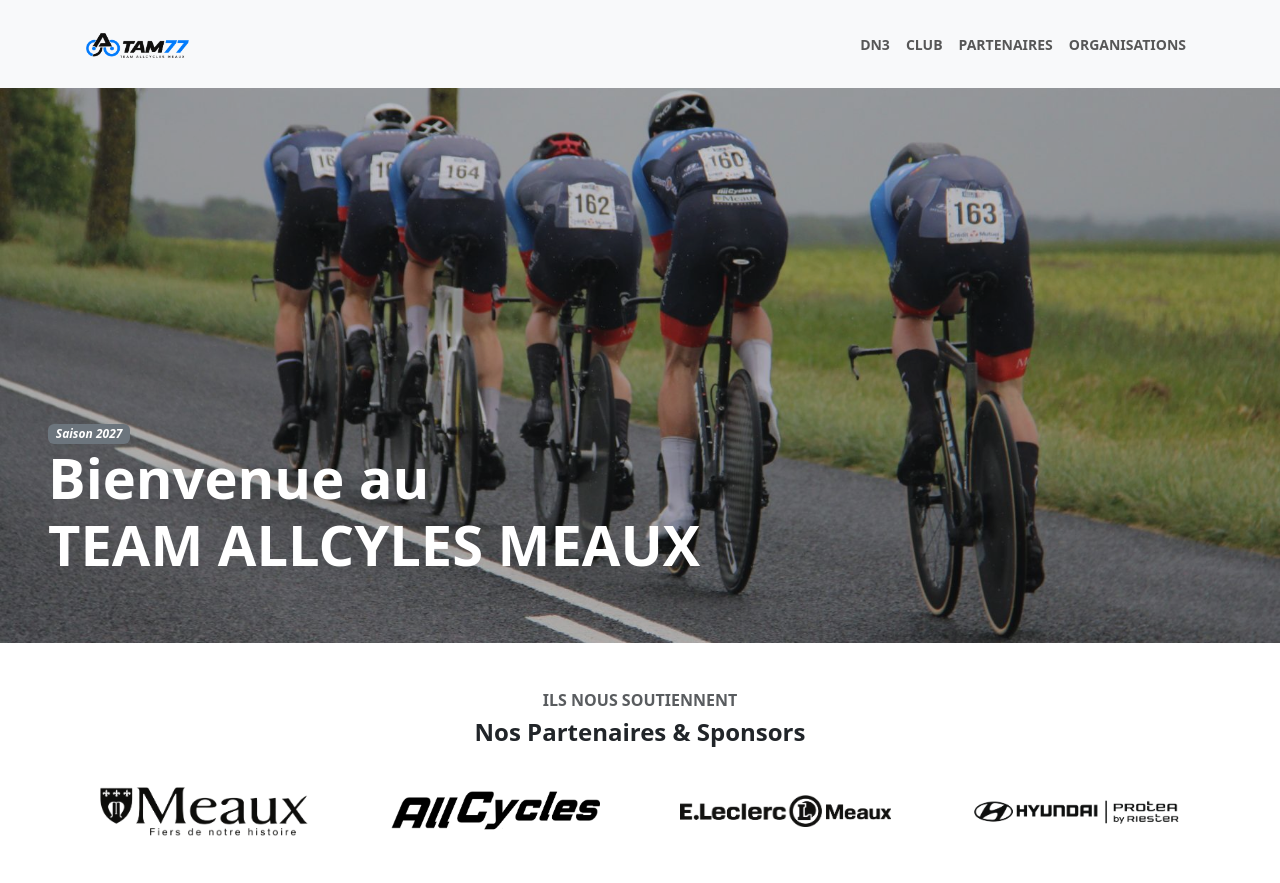
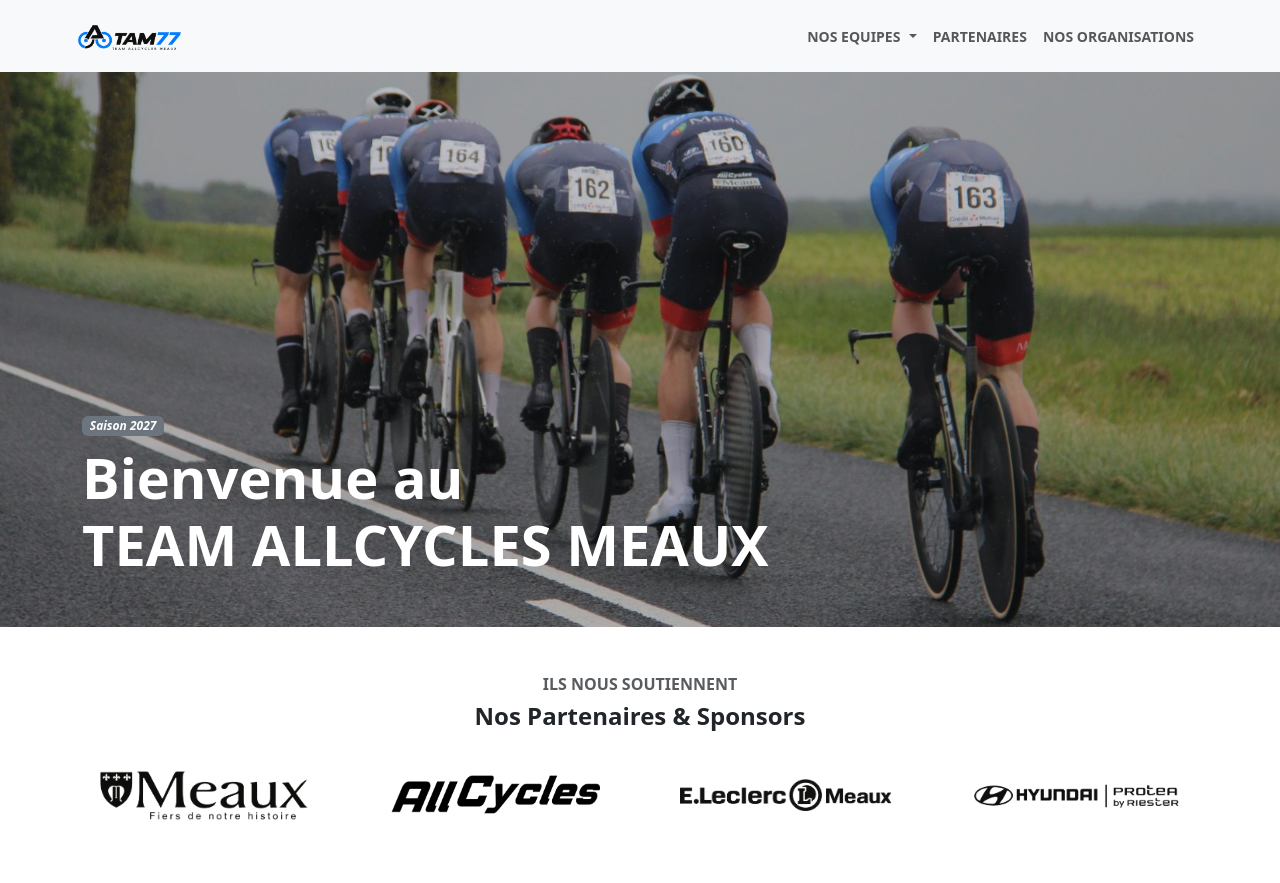
Before and after one commit to jordantalo/Allcycles, a Django app: page / in a window 1280 px wide. Shown: the top 883 px of the page. Run offline with Django 5.2, Linux system fonts and the light colour scheme; some libraries are stand-ins or nearby versions.

Commit message:
header refactoring

```diff
--- a/app/core/templates/core/components/header.html
+++ b/app/core/templates/core/components/header.html
@@ -2,21 +2,36 @@
 
 <header>
   <nav class="navbar navbar-expand-md bg-body-tertiary">
-    <div class="container p-1 p-md-3">
+    <div class="container p-1 p-md-2">
       <a class="navbar-brand" href="#"><img class="logo" src="{% static 'img/logos/tam77-light.png' %}" alt="TAM77 — Team AllCycles Meaux" /></a>
 
       <button class="navbar-toggler border-0 bg-body-secondary rounded-circle p-2 shadow-sm" type="button" data-bs-toggle="collapse" data-bs-target="#navbarNavAltMarkup" aria-controls="navbarNavAltMarkup" aria-expanded="false" aria-label="Toggle navigation"><i class="fa-solid fa-bars fs-5 text-dark"></i></button>
 
       <div class="collapse navbar-collapse" id="navbarNavAltMarkup">
-        <div class="navbar-nav ms-auto fw-semibold">
-          <a class="nav-link" aria-current="page" href="#"><small>DN3</small></a>
+        <div class="navbar-nav ms-auto fw-semibold align-items-md-center">
 
-          <a class="nav-link" href="#"><small>CLUB</small></a>
+          <!-- Dropdown formaté comme un nav-link -->
+          <div class="nav-item dropdown">
+            <a class="nav-link dropdown-toggle" href="#" role="button" data-bs-toggle="dropdown" aria-expanded="false">
+              <small>NOS EQUIPES</small>
+            </a>
+
+            <ul class="dropdown-menu border-0 shadow-sm">
+              <li>
+                <a class="dropdown-item" href="#"><small>DN2 Femmes</small></a>
+              </li>
+              <li>
+                <a class="dropdown-item" href="#"><small>DN3 Hommes</small></a>
+              </li>
+              <li>
+                <a class="dropdown-item" href="#"><small>JEUNES</small></a>
+              </li>
+            </ul>
+          </div>
 
           <a class="nav-link" href="#"><small>PARTENAIRES</small></a>
 
-          <a class="nav-link" href="#"><small>ORGANISATIONS</small></a>
-
+          <a class="nav-link" href="#"><small>NOS ORGANISATIONS</small></a>
         </div>
       </div>
     </div>
--- a/app/core/templates/core/home.html
+++ b/app/core/templates/core/home.html
@@ -6,30 +6,27 @@
     {% include 'core/components/header.html' %}
 
     <main class="d-flex flex-column flex-grow-1">
+      <div class="position-relative w-100 overflow-hidden">
+        <!-- 1. Tes images (Desktop + Mobile) -->
+        <img src="{% static 'img/home/home-desktop2.png' %}" class="d-none d-sm-block w-100 h-auto" alt="Team AllCycles Meaux" />
+        <img src="{% static 'img/home/home-mobile.jpg' %}" class="d-block d-sm-none w-100 h-auto" alt="Team AllCycles Meaux" />
 
-  <div class="position-relative w-100 overflow-hidden">
+        <!-- 2. Voile sombre (Overlay) -->
+        <div class="position-absolute top-0 start-0 w-100 h-100 bg-dark opacity-25"></div>
 
-    <!-- 1. Tes images (Desktop + Mobile) -->
-    <img src="{% static 'img/home/home-desktop2.png' %}" class="d-none d-sm-block w-100 h-auto" alt="Team AllCycles Meaux">
-    <img src="{% static 'img/home/home-mobile.jpg' %}" class="d-block d-sm-none w-100 h-auto" alt="Team AllCycles Meaux">
+        <!-- 3. Contenu superposé dans le container -->
+        <div class="position-absolute top-0 start-0 w-100 h-100">
+          <div class="container h-100 d-flex flex-column justify-content-end align-items-start text-start pb-4 pb-md-5 text-white">
+            <span class="badge text-bg-secondary mb-2"><i>Saison 2027</i></span>
 
-    <!-- 2. Voile sombre (Overlay) : gradué ou simple pour la lisibilité -->
-    <div class="position-absolute top-0 start-0 w-100 h-100 bg-dark opacity-25"></div>
-
-    <!-- 3. Contenu superposé : Bas-Gauche (justify-content-end align-items-start text-start) -->
-    <div class="position-absolute top-0 start-0 w-100 h-100 d-flex flex-column justify-content-end align-items-start text-start p-4 p-lg-5 text-white">
-
-      <span class="badge text-bg-secondary"><i>Saison 2027</i></span>
-
-      <h1 class="display-4 fw-bold mb-3 text-shadow">
-        Bienvenue au <br> TEAM ALLCYLES MEAUX
-      </h1>
-
-    </div>
-
-  </div>
-
-</main>
+            <h1 class="display-4 fw-bold mb-0 text-shadow">
+              Bienvenue au <br />
+              TEAM ALLCYCLES MEAUX
+            </h1>
+          </div>
+        </div>
+      </div>
+    </main>
 
     {% include 'core/components/footer.html' %}
   </div>
```
